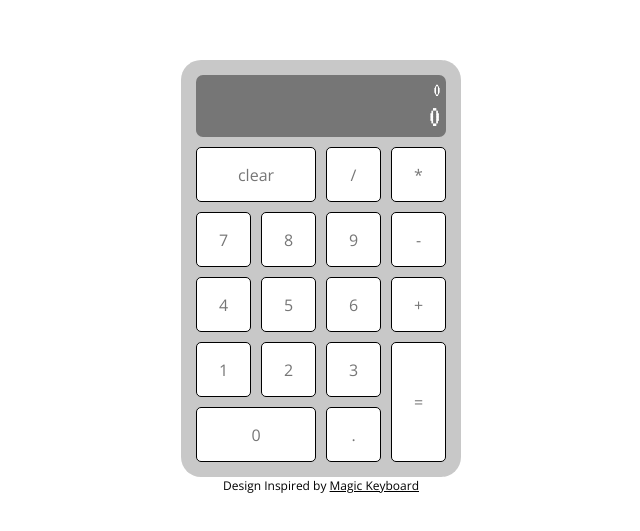
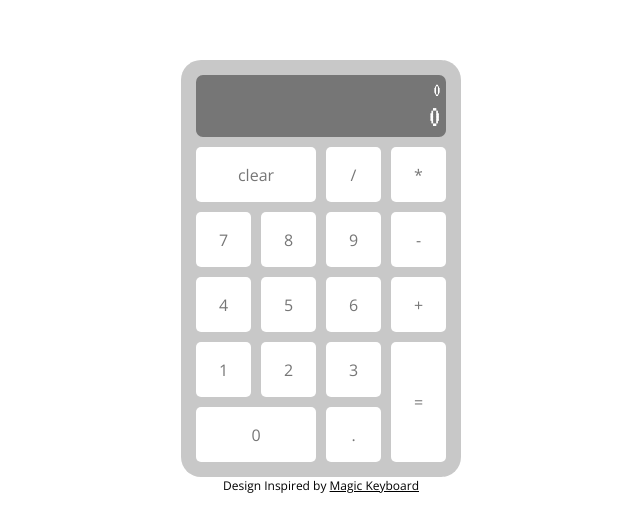
Before and after one commit to scc416/javascript-calculator, a React (Create React App) app: page / in a window 1280 px wide. Shown: the part 123-654 px from the top of the page, without its empty margins (319-959 px from the left). Built offline with nearby package versions, Linux system fonts and the light colour scheme.

Commit message:
remove border

```diff
--- a/src/index.css
+++ b/src/index.css
@@ -58,7 +58,6 @@ a {
   height: 100%;
   border-radius: 5px;
   background-color: #FFF;
-  border: 0.5px black solid;
   display: flex;
   justify-content: center;
   align-items: center;
```
